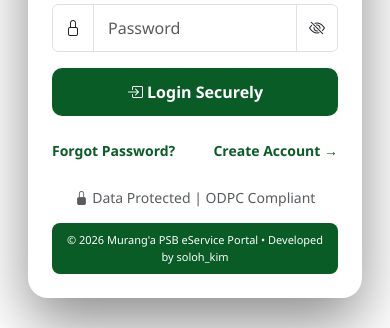
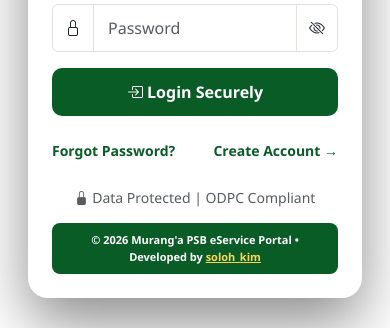
Before and after one commit to solohkim/muranga-psb-service-request, a Flask app: page /login in a window 390 px wide. Shown: the part 845-1173 px from the top of the page. Run offline with Flask 3, Linux system fonts and the light colour scheme; some libraries are stand-ins or nearby versions.

Commit message:
update login

```diff
--- a/templates/login.html
+++ b/templates/login.html
@@ -23,8 +23,6 @@ body{margin:0;font-family:'Segoe UI',system-ui;overflow-x:hidden;min-height:100v
 .form-control{padding:11px 14px;border-radius:10px}
 .input-group-text{background:#fff;cursor:pointer}
 #themeToggle{position:fixed;top:18px;right:18px;z-index:100;width:42px;height:42px;border-radius:50%;border:1px solid rgba(255,255,255,.3);background:rgba(255,255,255,.15);backdrop-filter:blur(10px);color:var(--gold);display:grid;place-items:center;font-size:1.25rem;cursor:pointer}
-
-/* DARK MODE */
 body.dark-mode .bg-overlay{background:linear-gradient(90deg, rgba(0,0,0,0.93) 0%, rgba(0,0,0,0.80) 55%) !important}
 body.dark-mode .card-login{background:#1a1a1a !important;color:#eee}
 body.dark-mode .card-login .text-muted{color:#999 !important}
@@ -32,7 +30,18 @@ body.dark-mode .avatar-box{background:#1a1a1a !important;border-color:#333 !impo
 body.dark-mode .form-control{background:#262626 !important;color:#fff !important;border-color:#444 !important}
 body.dark-mode .input-group-text{background:#262626 !important;color:#ccc !important;border-color:#444 !important}
 
-/* --- MOBILE INCLUSIVE FIX --- */
+/* --- POP UP ANIMATION - ADDED --- */
+.pop-up{opacity:0;transform:translateY(30px);animation:popUp 0.8s cubic-bezier(0.22,1,0.36,1) forwards}
+@keyframes popUp{to{opacity:1;transform:translateY(0)}}
+.delay-1{animation-delay:0.2s}
+.delay-2{animation-delay:0.4s}
+.delay-3{animation-delay:0.6s}
+.delay-4{animation-delay:0.8s}
+.delay-5{animation-delay:1.0s}
+.delay-6{animation-delay:1.2s}
+.delay-7{animation-delay:1.4s}
+.delay-card{animation-delay:0.7s}
+
 @media (max-width: 991px){
   .bg-overlay{background:linear-gradient(180deg, rgba(0,20,10,0.88) 0%, rgba(0,0,0,0.75) 100%)}
   .main-row{flex-direction:column}
@@ -58,54 +67,43 @@ body.dark-mode .input-group-text{background:#262626 !important;color:#ccc !impor
 <button id="themeToggle"><i class="bi bi-moon-fill" id="themeIcon"></i></button>
 
 <div class="container-fluid"><div class="row g-0 main-row">
-<!-- LEFT - NOW VISIBLE ON MOBILE TOO (INCLUSIVE) -->
 <div class="col-lg-6 left-side">
 <div>
-<div class="badge-m mb-3"><i class="bi bi-shield-lock-fill"></i> WELCOME TO MURANG'A COUNTY E-CITIZEN PLATFORM</div>
-<h1>Murang'a<br>E-Service<br>Portal<span class="gold">.</span></h1>
-<p class="mt-3" style="opacity:.85;max-width:460px;font-size:1.05rem">Access County Government services securely. Verified by eCitizen, protected under Data Protection Act.</p>
+<div class="badge-m mb-3 pop-up delay-1"><i class="bi bi-shield-lock-fill"></i> WELCOME TO MURANG'A COUNTY E-CITIZEN PLATFORM</div>
+<h1 class="pop-up delay-2">Murang'a<br>E-Service<br>Portal<span class="gold">.</span></h1>
+<p class="mt-3 pop-up delay-3" style="opacity:.85;max-width:460px;font-size:1.05rem">Access County Government services securely. Verified by eCitizen, protected under Data Protection Act.</p>
 <div class="mt-4" style="max-width:460px">
-<div class="feat"><i class="bi bi-people-fill"></i><div><b>23,000+ Citizens</b><div class="small" style="opacity:.75">Trust our digital services</div></div></div>
-<div class="feat"><i class="bi bi-lightning-charge-fill"></i><div><b>Fast Service</b><div class="small" style="opacity:.75">Average 2.3 days response</div></div></div>
-<div class="feat"><i class="bi bi-shield-check"></i><div><b>Secure Data</b><div class="small" style="opacity:.75">Your data is protected</div></div></div>
+<div class="feat pop-up delay-4"><i class="bi bi-people-fill"></i><div><b>23,000+ Citizens</b><div class="small" style="opacity:.75">Trust our digital services</div></div></div>
+<div class="feat pop-up delay-5"><i class="bi bi-lightning-charge-fill"></i><div><b>Fast Service</b><div class="small" style="opacity:.75">Average 2.3 days response</div></div></div>
+<div class="feat pop-up delay-6"><i class="bi bi-shield-check"></i><div><b>Secure Data</b><div class="small" style="opacity:.75">Your data is protected</div></div></div>
 </div>
 </div>
-<small class="mt-3 mt-lg-auto d-none d-lg-block" style="opacity:.6">© {{ copyright_year }} Murang'a County PSB Developed by <a href="https://www.linkedin.com/in/soloh-kim/" target="_blank" style="color:#FFD54F;text-decoration:underline;font-weight:700;">{{ developer_name }}</a></small>
+<small class="mt-3 mt-lg-auto d-none d-lg-block pop-up delay-7" style="opacity:.6;font-weight:800">© {{ copyright_year }} Murang'a County PSB Developed by <a href="https://www.linkedin.com/in/soloh-kim/" target="_blank" style="color:#FFD54F;text-decoration:underline;font-weight:800;">{{ developer_name }}</a></small>
 </div>
 
-<!-- RIGHT - LOGIN CARD -->
 <div class="col-lg-6 col-12 d-flex align-items-center justify-content-center p-3 p-lg-4 mobile-wrap" style="min-height:100vh">
-<div class="card-login p-4 p-md-5 w-100" style="max-width:480px;margin-top:40px">
+<div class="card-login p-4 p-md-5 w-100 pop-up delay-card" style="max-width:480px;margin-top:40px">
 <div class="avatar-box"><i class="bi bi-person-fill" style="color:#4a2c8a"></i></div>
 <div class="text-center mb-4"><h5 class="fw-bold mb-1">Welcome Back</h5><small class="text-muted">Login to your eCitizen account</small></div>
-
 {% with messages = get_flashed_messages(with_categories=true) %}
-  {% if messages %}
-    {% for category, message in messages %}
-      <div class="alert alert-{{ category }} py-2 small fw-semibold text-center" style="border-radius:10px;">{{ message }}</div>
-    {% endfor %}
-  {% endif %}
+  {% if messages %}{% for category, message in messages %}<div class="alert alert-{{ category }} py-2 small fw-semibold text-center" style="border-radius:10px;">{{ message }}</div>{% endfor %}{% endif %}
 {% endwith %}
-
 <form method="POST">
 <div class="input-group mb-3"><span class="input-group-text"><i class="bi bi-envelope"></i></span><input class="form-control" name="email" type="email" placeholder="Email Address" required></div>
 <div class="input-group mb-3"><span class="input-group-text"><i class="bi bi-lock"></i></span><input class="form-control" name="password" id="password" type="password" placeholder="Password" required><span class="input-group-text" id="togglePass"><i class="bi bi-eye-slash" id="eyeIcon"></i></span></div>
 <button class="btn btn-green"><i class="bi bi-box-arrow-in-right"></i> Login Securely</button>
 </form>
-
 <div class="d-flex justify-content-between mt-4 small fw-semibold">
 <a href="/forgot-password" class="text-decoration-none" style="color:var(--green)">Forgot Password?</a>
 <a href="/register" class="text-decoration-none" style="color:var(--green)">Create Account →</a>
 </div>
-
 <div class="text-center mt-4"><small class="text-muted"><i class="bi bi-lock-fill"></i> Data Protected | ODPC Compliant</small></div>
-<div style="text-align:center; padding:9px; margin-top:14px; background:var(--green); color:white; font-size:11px; border-radius:8px;">
-© {{ copyright_year }} Murang'a PSB eService Portal • Developed by {{ developer_name }}
+<div style="text-align:center; padding:9px; margin-top:14px; background:var(--green); color:white; font-size:11px; border-radius:8px;font-weight:800;">
+© {{ copyright_year }} Murang'a PSB eService Portal • Developed by <a href="https://www.linkedin.com/in/soloh-kim/" target="_blank" style="color:var(--gold);font-weight:800;text-decoration:underline;">{{ developer_name }}</a>
 </div>
 </div>
 </div>
 </div></div>
-
 <script>
 document.getElementById('togglePass').addEventListener('click', function(){
   const input = document.getElementById('password');
```
